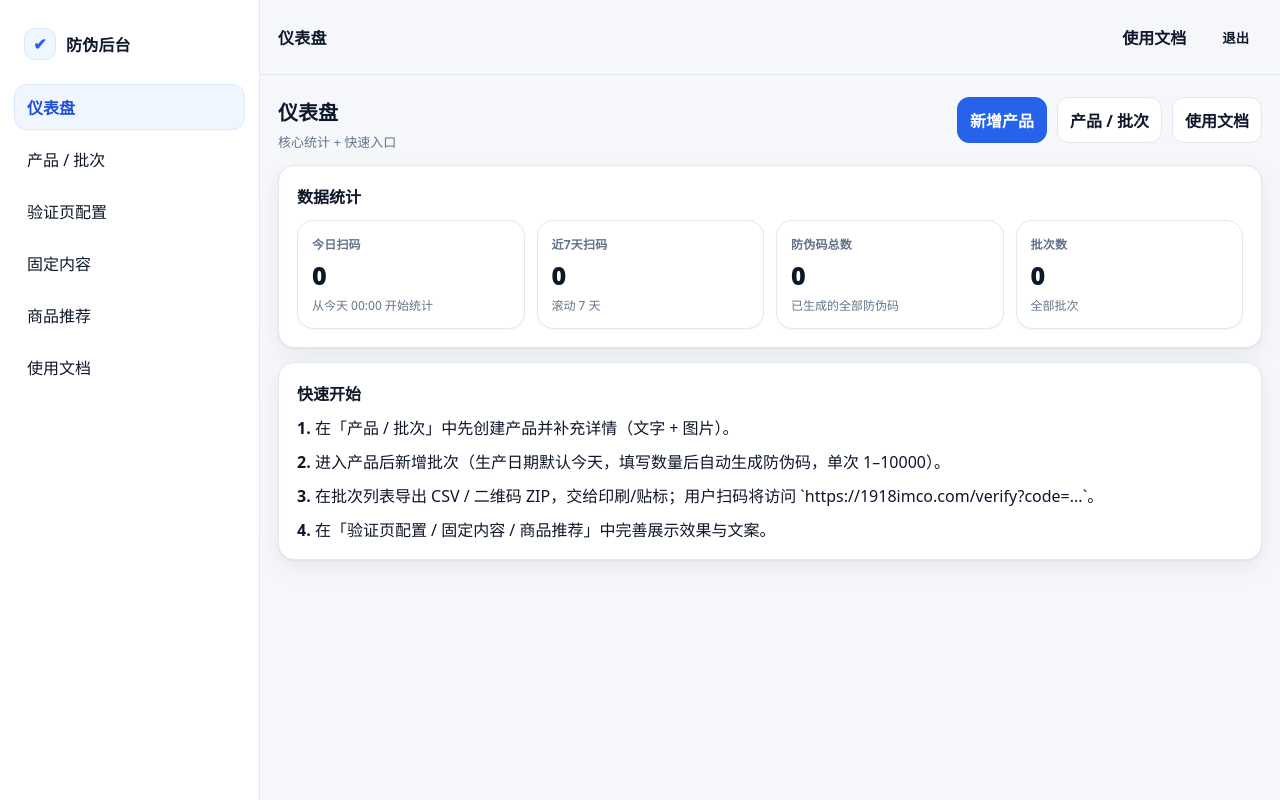
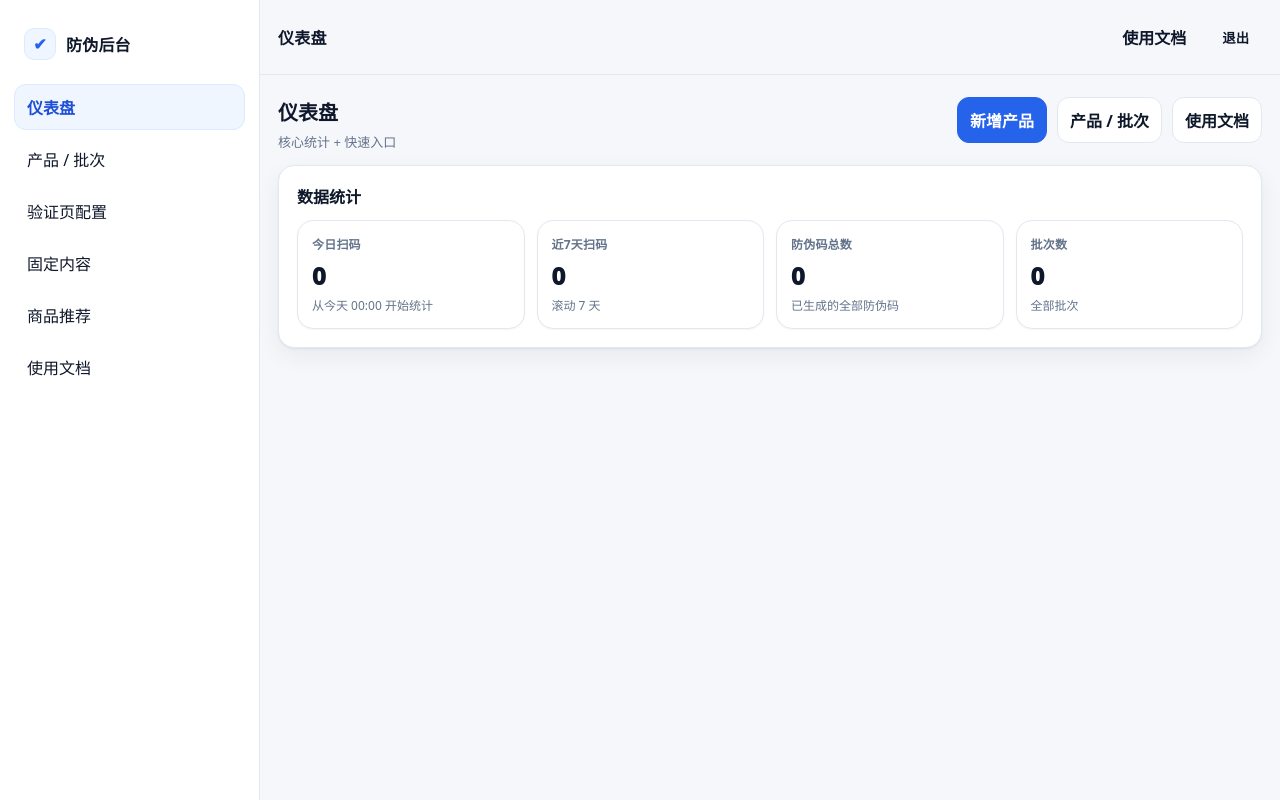
Before and after one commit to liaoyongzhi1010/huadafa, a FastAPI app: page /admin in a window 1280 px wide. Run offline with FastAPI, Linux system fonts and the light colour scheme; the visitor is signed in with stand-in values (Sample User, id 1); data that the repository does not hold is empty.

Commit message:
feat: 3s scan dedupe, dashboard cleanup, verify layout

```diff
--- a/app/routes/admin_pages.py
+++ b/app/routes/admin_pages.py
@@ -44,7 +44,7 @@ def admin_index(request: Request, db: Session = Depends(get_db)):
             select(AntiCode.code, AntiCode.scan_count)
             .where(AntiCode.scan_count > 0)
             .order_by(AntiCode.scan_count.desc(), AntiCode.id.desc())
-            .limit(5)
+            .limit(10)
         )
         .all()
     )
--- a/app/routes/public_pages.py
+++ b/app/routes/public_pages.py
@@ -87,7 +87,7 @@ def verify_page(request: Request, code: str, db: Session = Depends(get_db)):
                 visitor_id=str(visitor_id),
                 ip=client_host,
                 user_agent=user_agent,
-                dedupe_seconds=60,
+                dedupe_seconds=3,
             )
             scan_count = result.scan_count
             warning_active = scan_count >= warning_threshold
--- a/app/routes/public_verify.py
+++ b/app/routes/public_verify.py
@@ -170,7 +170,7 @@ def track_verify(payload: TrackVerifyRequest, request: Request, db: Session = De
         visitor_id=visitor_id,
         ip=client_host,
         user_agent=user_agent,
-        dedupe_seconds=60,
+        dedupe_seconds=3,
     )
 
     resp = JSONResponse(content={"deduped": result.deduped, "scan_count": result.scan_count})
--- a/app/templates/admin/help.html
+++ b/app/templates/admin/help.html
@@ -52,7 +52,7 @@
         <div style="border-top:1px solid var(--border); padding-top:14px;">
           <div style="font-weight:900;">FAQ：什么算扫成功一次？</div>
           <div class="muted" style="margin-top:6px;">
-            系统以“打开验证页并完成一次有效校验/计数”为一次扫码成功。为避免重复刷新误计数：同一防伪码在同一设备 60 秒内重复打开只计 1 次。
+            系统以“打开验证页并完成一次有效校验/计数”为一次扫码成功。为避免重复刷新误计数：同一防伪码在同一设备 3 秒内重复打开只计 1 次。
           </div>
         </div>
       </div>
--- a/app/templates/admin/index.html
+++ b/app/templates/admin/index.html
@@ -41,16 +41,6 @@
       </div>
     </div>
 
-    <div class="card">
-      <div style="font-weight:900; margin-bottom:10px;">快速开始</div>
-      <div style="display:grid; gap:10px;">
-        <div><span style="font-weight:900;">1.</span> 在「产品 / 批次」中先创建产品并补充详情（文字 + 图片）。</div>
-        <div><span style="font-weight:900;">2.</span> 进入产品后新增批次（生产日期默认今天，填写数量后自动生成防伪码，单次 1–10000）。</div>
-        <div><span style="font-weight:900;">3.</span> 在批次列表导出 CSV / 二维码 ZIP，交给印刷/贴标；用户扫码将访问 `https://1918imco.com/verify?code=...`。</div>
-        <div><span style="font-weight:900;">4.</span> 在「验证页配置 / 固定内容 / 商品推荐」中完善展示效果与文案。</div>
-      </div>
-    </div>
-
     {% if top_codes and top_codes|length > 0 %}
       <div style="height:14px;"></div>
       <div class="card">
--- a/app/templates/verify.html
+++ b/app/templates/verify.html
@@ -80,6 +80,7 @@
       font-weight: 850;
       letter-spacing: 0.4px;
     }
+    .v-code-label { margin-top: 10px; font-size: 12px; color: var(--muted); font-weight: 900; }
     .v-flag {
       margin-top: 10px;
       display: inline-block;
@@ -159,6 +160,7 @@
         {% if status == "genuine" %}
           <div class="v-kpi">此防伪码已验证 <span id="scanCount">{{ scan_count }}</span> 次</div>
           {% if show_code %}
+            <div class="v-code-label">防伪码</div>
             <div class="v-code">{{ code }}</div>
           {% endif %}
           {% if scan_count > 1 %}
```
Also changed, not shown: tests/test_track_dedupe.py (+3 -3 lines).
